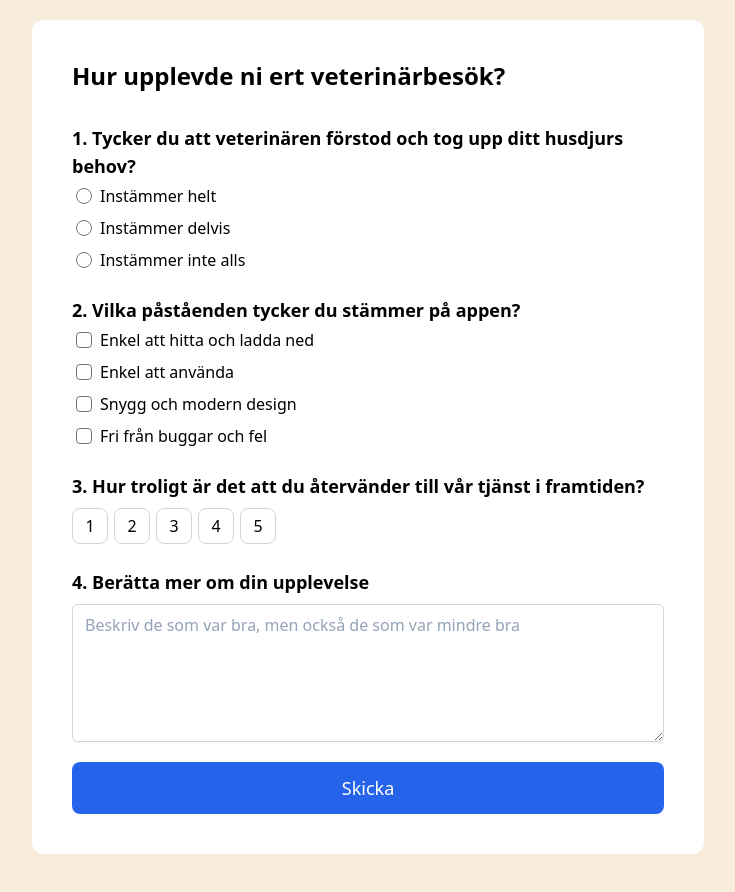
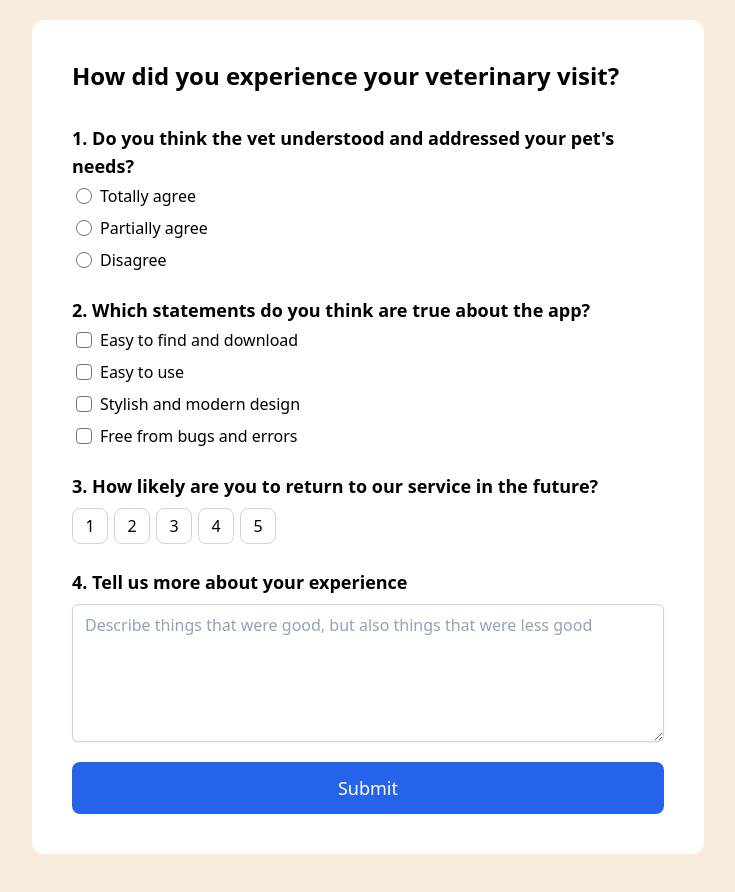
Before and after one commit to Knivrobot/feedback, a React (Vite) app: page / in a window 1280 px wide. Shown: the top 892 px of the page, without its empty margins (272-1007 px from the left). Built offline with nearby package versions, Linux system fonts and the light colour scheme; the HTML template or start-up script is replaced by a standard one.

Commit message:
Translate to english

```diff
--- a/src/App.tsx
+++ b/src/App.tsx
@@ -1,5 +1,5 @@
 import { useState } from "react";
-import formBlueprint from "./formBluePrint.json";
+import formBlueprint from "./formBluePrint_en.json";
 import Form from "./Form/Form";
 import Confirmation from "./Form/Confirmation";
 
--- /dev/null
+++ b/src/formBluePrint_en.json
@@ -0,0 +1,71 @@
+{
+  "id": 1,
+  "title": "How did you experience your veterinary visit?",
+  "error": "It appears that one or more required fields are not filled in",
+  "success": "Thank you for your feedback, you can now close this page.",
+  "resetButtonText": "Reset the form",
+  "fields": [
+    {
+      "id": 2,
+      "slug": "the_veterinarian",
+      "type": "radio",
+      "order": 1,
+      "title": "Do you think the vet understood and addressed your pet's needs?",
+      "options": [
+        { "id": 1, "value": "Totally agree" },
+        { "id": 2, "value": "Partially agree" },
+        { "id": 3, "value": "Disagree" }
+      ],
+      "required": true,
+      "error": "Choose one of the above options"
+    },
+    {
+      "id": 3,
+      "slug": "the_app",
+      "type": "checkbox",
+      "order": 2,
+      "title": "Which statements do you think are true about the app?",
+      "options": [
+        { "id": 1, "value": "Easy to find and download" },
+        { "id": 2, "value": "Easy to use" },
+        { "id": 3, "value": "Stylish and modern design" },
+        { "id": 4, "value": "Free from bugs and errors" }
+      ],
+      "required": false,
+      "error": "Choose at least one of the options above"
+    },
+    {
+      "id": 4,
+      "slug": "will_you_revisit",
+      "type": "grade",
+      "order": 3,
+      "title": "How likely are you to return to our service in the future?",
+      "options": [
+        { "id": 1, "value": 1 },
+        { "id": 2, "value": 2 },
+        { "id": 3, "value": 3 },
+        { "id": 4, "value": 4 },
+        { "id": 5, "value": 5 }
+      ],
+      "required": true,
+      "error": "Choose one of the above options"
+    },
+    {
+      "id": 5,
+      "slug": "customer_experience",
+      "type": "textarea",
+      "order": 4,
+      "title": "Tell us more about your experience",
+      "placeholder": "Describe things that were good, but also things that were less good",
+      "required": false,
+      "error": "You must fill in this field"
+    },
+    {
+      "id": 6,
+      "slug": "submit_button",
+      "type": "submit",
+      "title": "Submit",
+      "activeTitle": "Sending..."
+    }
+  ]
+}
```
Also changed, not shown: src/formBluePrint_se.json (renamed from src/formBluePrint.json), 3 other files (tests, documents, lock files or other folders).
